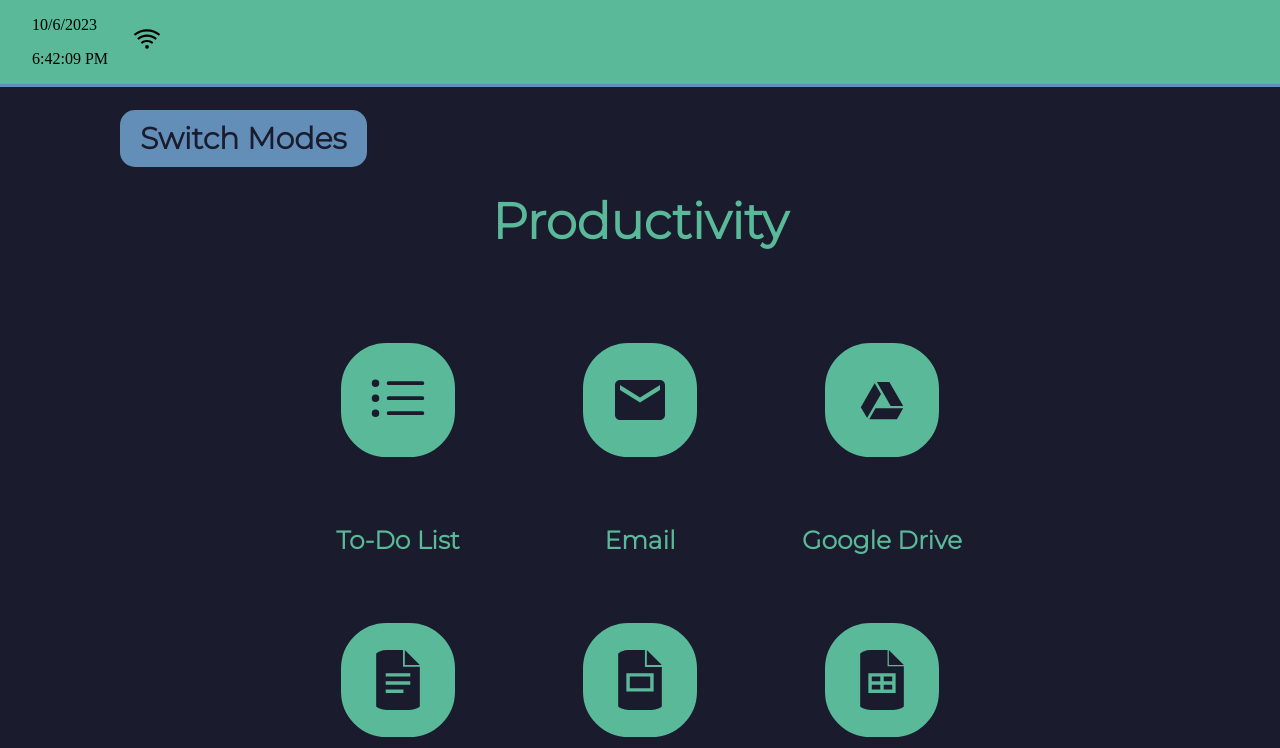
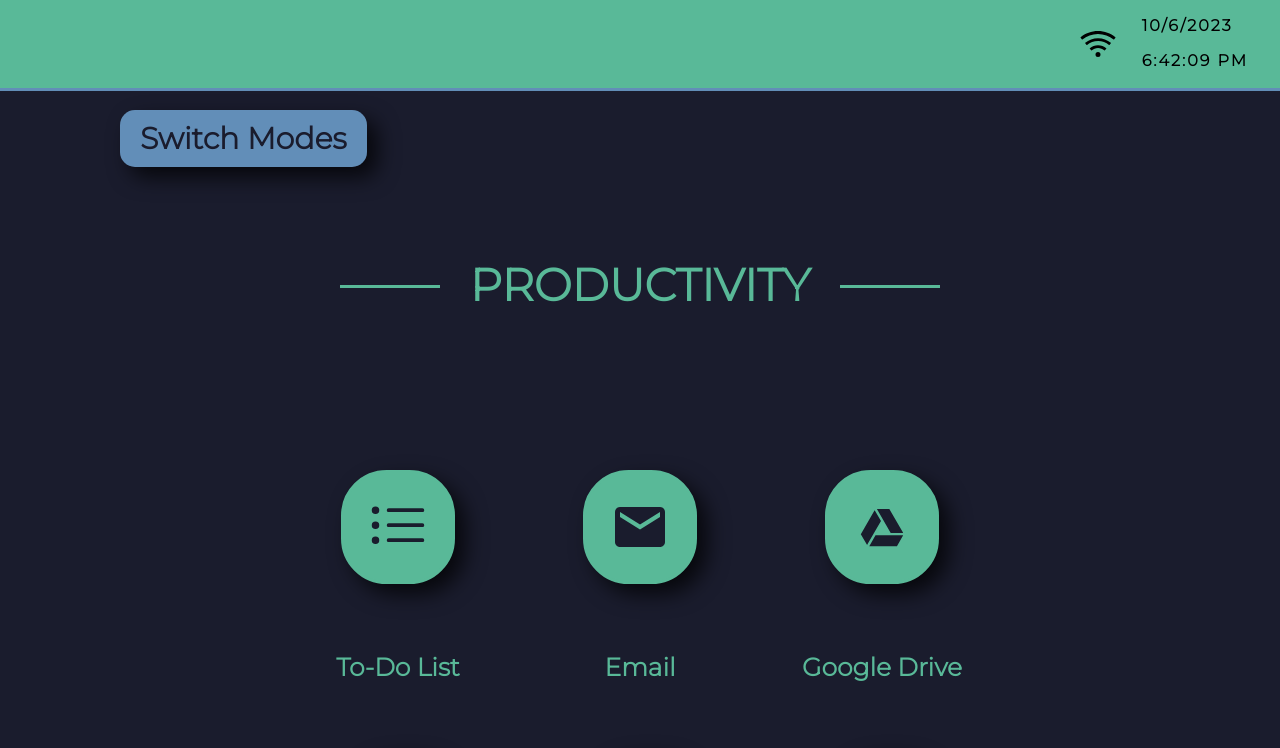
Before and after one commit to mckettja/UI_Project_1, a React (Vite) app in the folder smart-desk-ui/: page / in a window 1280 px wide. Shown: the top 748 px of the page. Built offline with nearby package versions, Linux system fonts and the light colour scheme.

Commit message:
finishing touches

```diff
--- a/smart-desk-ui/src/components/Home.css
+++ b/smart-desk-ui/src/components/Home.css
@@ -19,6 +19,9 @@
     background-color: #628EB8;
     color: #1A1C2D;
     font-weight: 800;
+    box-shadow: 10px 10px 21px 0px rgba(0,0,0,0.74);
+    -webkit-box-shadow: 10px 10px 21px 0px rgba(0,0,0,0.74);
+    -moz-box-shadow: 10px 10px 21px 0px rgba(0,0,0,0.74);
 }
 
 .button:hover {
@@ -26,12 +29,42 @@
     background-color: #656188;
     color: #F6F7F7;
     border: solid #F6F7F7 2px;
+    box-shadow: 10px 10px 21px 0px rgba(0,0,0,0.74);
+    -webkit-box-shadow: 10px 10px 21px 0px rgba(0,0,0,0.74);
+    -moz-box-shadow: 10px 10px 21px 0px rgba(0,0,0,0.74);
 }
 
 .title {
+    margin: 100px auto;
+    color: #59B998;
     text-align: center;
-    color: #59B998;
-    font-size: 50px;
+    font-size: 45px;
+    max-width: 600px;
+    position: relative;
+    text-transform: uppercase;
+
+}
+
+.title:before {
+    content: "";
+    display: block;
+    width: 100px;
+    height: 3px;
+    background: #59B998;
+    left: 0;
+    top: 50%;
+    position: absolute;
+}
+
+.title:after {
+    content: "";
+    display: block;
+    width: 100px;
+    height: 3px;
+    background: #59B998;
+    right: 0;
+    top: 50%;
+    position: absolute;
 }
 
 .icon {
@@ -42,12 +75,18 @@
     padding: 1.5rem;
     color: #1A1C2D;
     background-color: #59B998;
+    box-shadow: 10px 10px 21px 0px rgba(0,0,0,0.74);
+    -webkit-box-shadow: 10px 10px 21px 0px rgba(0,0,0,0.74);
+    -moz-box-shadow: 10px 10px 21px 0px rgba(0,0,0,0.74);
 }
 
 .icon:hover {
     cursor: pointer;
     border: solid #F6F7F7 4px;
     color: #F6F7F7;
+    box-shadow: 10px 10px 21px 0px rgba(0,0,0,0.74);
+    -webkit-box-shadow: 10px 10px 21px 0px rgba(0,0,0,0.74);
+    -moz-box-shadow: 10px 10px 21px 0px rgba(0,0,0,0.74);
 }
 
 .label {
--- a/smart-desk-ui/src/components/LiveClock.jsx
+++ b/smart-desk-ui/src/components/LiveClock.jsx
@@ -17,7 +17,7 @@ function LiveClock() {
   const formattedTime = currentDateTime.toLocaleTimeString();
 
   return (
-    <div>
+    <div className='date-time'>
       <p>{formattedDate}</p>
       <p>{formattedTime}</p>
     </div>
--- a/smart-desk-ui/src/components/Navbar.css
+++ b/smart-desk-ui/src/components/Navbar.css
@@ -11,12 +11,19 @@
     position: fixed;
     width: 100%;
     display: flex;
-    flex-direction: row;
+    flex-direction: row-reverse;
     border-bottom: solid #628EB8 3px;
-    padding-left: 2rem;
+    padding-right: 4rem;
 }
 
 .wifi {
-    font-size: 30px;
+    font-size: 40px;
     margin: 1.5rem;
 }
+
+.date-time {
+    margin-right: 2rem;
+    font-family: 'Montserrat', sans-serif;
+    letter-spacing: 2px;
+    font-weight: bolder;
+}
--- a/smart-desk-ui/src/components/Navbar.jsx
+++ b/smart-desk-ui/src/components/Navbar.jsx
@@ -6,7 +6,7 @@ import LiveClock from './LiveClock.jsx';
 function Navbar() {
     return (
         <div className='nav'>
-            <LiveClock className='clock'></LiveClock>
+            <LiveClock></LiveClock>
             <AiOutlineWifi className='wifi'></AiOutlineWifi>
         </div>
     )
```
